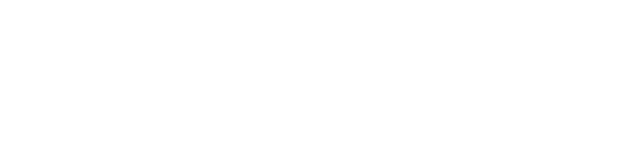
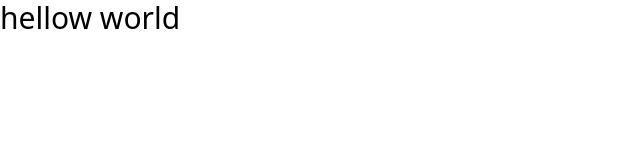
Before and after one commit to misikir21/manage-tailwind, a website: page index.html in a window 1280 px wide. Shown: the whole page, without its empty margins (0-640 px from the left). Drawn offline with Linux system fonts and the light colour scheme.

Commit message:
add twailwid variale

```diff
--- a/index.html
+++ b/index.html
@@ -4,7 +4,10 @@
 		<meta charset="UTF-8" />
 		<meta http-equiv="X-UA-Compatible" content="IE=edge" />
 		<meta name="viewport" content="width=device-width, initial-scale=1.0" />
+		<link rel="stylesheet" href="css/main.css" />
 		<title>StarO Landing Page</title>
 	</head>
-	<body></body>
+	<body>
+		<h1 class="text-3xl">hellow world</h1>
+	</body>
 </html>
--- a/tailwind.config.js
+++ b/tailwind.config.js
@@ -1,7 +1,24 @@
 module.exports = {
 	content: ["./*.html"],
 	theme: {
-		extend: {},
+		screens: {
+			sm: "480px",
+			md: "768px",
+			lg: "976px",
+			xl: "1440px",
+		},
+		extend: {
+			colors: {
+				brightRed: "hsl(12, 88%, 59%)",
+				brightRedLight: "hsl(12, 88%, 69%)",
+				brightRedSupLight: "hsl(12, 88%, 95%)",
+				darkBlue: "hsl(228, 39%, 23%)",
+				darkGrayishBlue: "hsl(227, 12%, 61%)",
+				veryDarkBlue: "hsl(233, 12%, 13%)",
+				veryPaleRed: "hsl(13, 100%, 96%)",
+				veryLightGray: "hsl(0, 0%, 98%)",
+			},
+		},
 	},
 	plugins: [],
 };
```
Also changed, not shown: package.json (added, +16 -0 lines), css/main.css, 2 other files.
